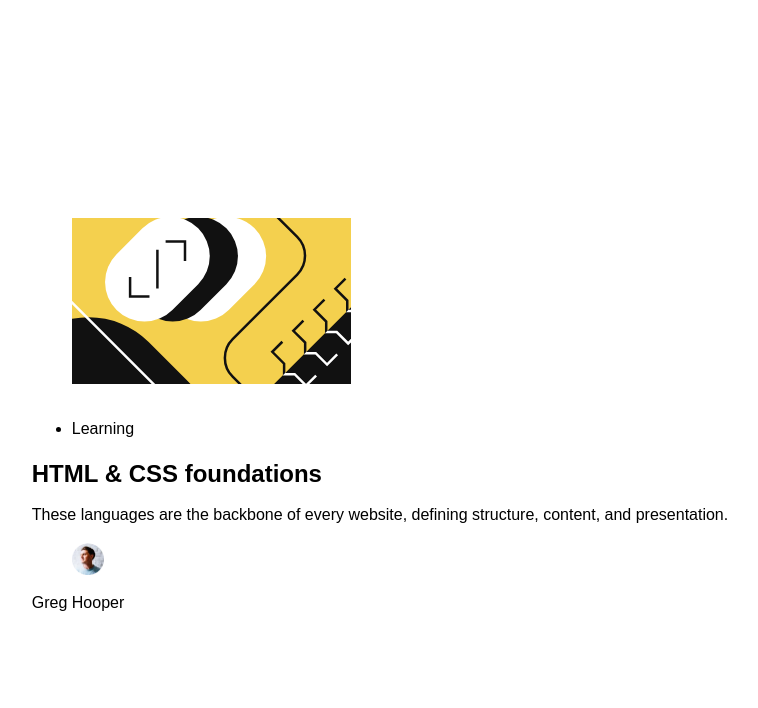
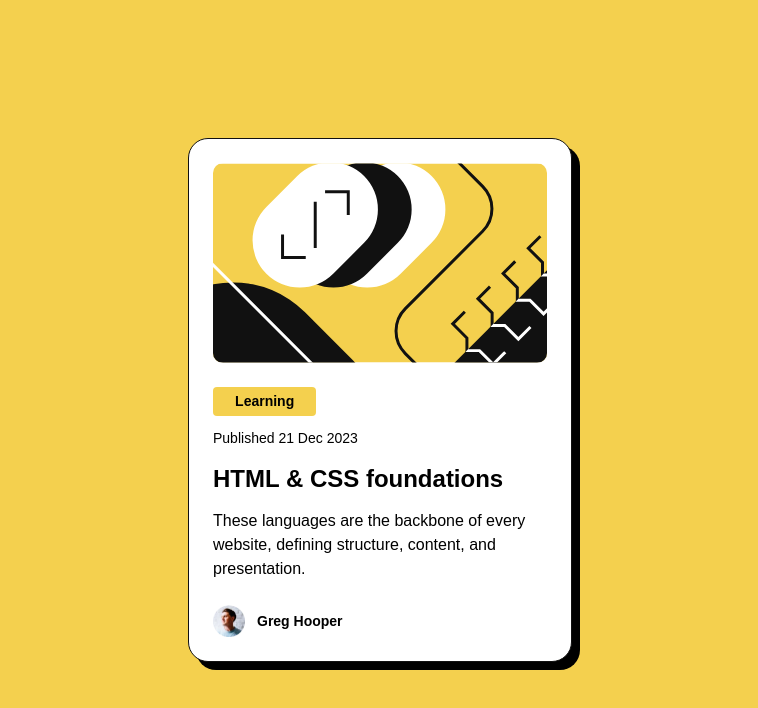
Before and after one commit to joao-almeida11/blog-preview-card, a React (Vite) app: page / in a window 1280 px wide. Shown: the top 708 px of the page, without its empty margins (260-1018 px from the left). Built offline with nearby package versions, Linux system fonts and the light colour scheme; a web font is replaced by a local one.

Commit message:
feat: blog preview card styling

```diff
--- a/src/components/BlogPreviewCard/BlogPreviewCard.tsx
+++ b/src/components/BlogPreviewCard/BlogPreviewCard.tsx
@@ -14,15 +14,18 @@ export default function BlogPreviewCard() {
       </figure>
       <div className="blog-preview-card--details">
         <ul className="blog-preview-card--details--tag-list">
-          <li className="blog-preview-card--details--tag-list--tag">
+          <li className="blog-preview-card--details--tag-list--tag text-preset-3-bold">
             Learning
           </li>
         </ul>
+        <p className="blog-preview-card--details--date text-preset-3">
+          Published 21 Dec 2023
+        </p>
         {/* this would normaly be an h2 but since it's the only element on the page it's an h1 */}
-        <h1 className="blog-preview-card--details--title">
+        <h1 className="blog-preview-card--details--title text-preset-1">
           HTML & CSS foundations
         </h1>
-        <p className="blog-preview-card--details--description">
+        <p className="blog-preview-card--details--description text-preset-2">
           These languages are the backbone of every website, defining structure,
           content, and presentation.
         </p>
@@ -31,7 +34,9 @@ export default function BlogPreviewCard() {
         <figure className="blog-preview-card--author--avatar">
           <img src={AvatarImage} alt="Greg Hooper" width="32px" height="32px" />
         </figure>
-        <p className="blog-preview-card--author--name">Greg Hooper</p>
+        <p className="blog-preview-card--author--name text-preset-3-bold">
+          Greg Hooper
+        </p>
       </div>
     </article>
   );
--- a/src/styles/base/_reset.scss
+++ b/src/styles/base/_reset.scss
@@ -13,7 +13,8 @@ html {
   text-size-adjust: none;
 }
 
-body {
+body,
+figure {
   margin: 0;
 }
 
--- /dev/null
+++ b/src/styles/components/_blog_preview_card.scss
@@ -0,0 +1,66 @@
+@use "../utils";
+
+.blog-preview-card {
+  display: flex;
+  flex-direction: column;
+  gap: utils.$spacing-300;
+  padding: utils.$spacing-300;
+  max-width: 384px;
+  background-color: utils.$color-white;
+  border-radius: 20px;
+  border: 1px solid utils.$color-gray-950;
+  box-shadow: 8px 8px 0px 0px rgba(0, 0, 0, 1);
+}
+
+.blog-preview-card--figure {
+  display: flex;
+  justify-content: center;
+  align-items: center;
+
+  > img {
+    width: 100%;
+    border-radius: 10px;
+  }
+}
+
+.blog-preview-card--details {
+  display: flex;
+  flex-direction: column;
+  gap: utils.$spacing-150;
+}
+
+.blog-preview-card--details--tag-list {
+  display: grid;
+  grid-template-columns: 1fr 1fr 1fr;
+  gap: utils.$spacing-150;
+  padding: 0;
+  margin: 0;
+}
+
+.blog-preview-card--details--tag-list--tag {
+  list-style: none;
+  background-color: utils.$color-yellow;
+  text-align: center;
+  border-radius: 4px;
+  padding: utils.$spacing-50 utils.$spacing-150;
+}
+.blog-preview-card--details--date {
+  margin: 0;
+}
+.blog-preview-card--details--title {
+  margin: 0;
+}
+.blog-preview-card--details--description {
+  margin: 0;
+}
+
+.blog-preview-card--author {
+  display: flex;
+  flex-direction: row;
+  gap: utils.$spacing-150;
+  align-items: center;
+
+  .blog-preview-card--author--name {
+    margin: 0;
+  }
+}
--- a/src/styles/pages/_homepage.scss
+++ b/src/styles/pages/_homepage.scss
@@ -1,7 +1,7 @@
 @use "../utils";
 
 main {
-  // background-color: utils.$color-slate-300;
+  background-color: utils.$color-yellow;
   height: 100vh;
   display: flex;
   justify-content: center;
--- a/src/styles/styles.scss
+++ b/src/styles/styles.scss
@@ -5,6 +5,7 @@
 
 @use "./typography/text_presets";
 
+@use "./components/blog_preview_card";
 @use "./components/attribution";
 
 @use "./pages/homepage";
```
